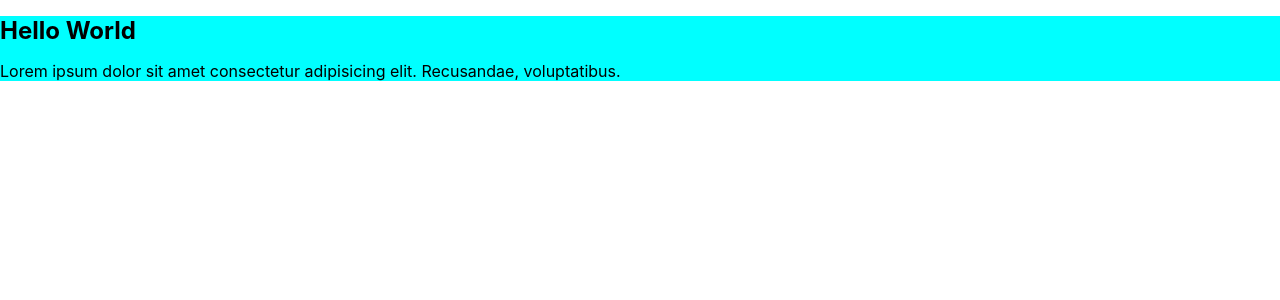
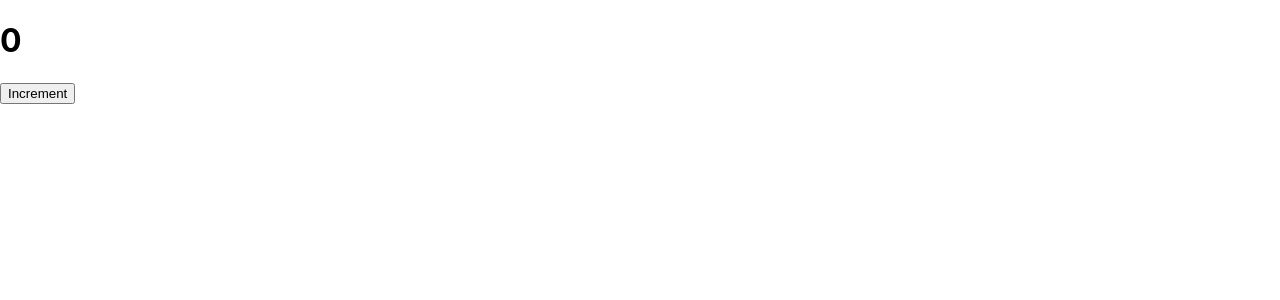
Before and after one commit to MayurArchives/react, a React (Create React App) app: page / in a window 1280 px wide. Shown: the top 300 px of the page. Built offline with nearby package versions, Linux system fonts and the light colour scheme.

Commit message:
lifecycle

```diff
--- a/src/App.jsx
+++ b/src/App.jsx
@@ -13,6 +13,8 @@ import ClassClick from './components/ClassClick';
 import Usergreeting from './components/Usergreeting';
 import NameList from './components/NameList';
 import BasicComponent from './components/BasicComponent';
+import MyComponent from './components/MyComponent';
+
 
 
 class App extends Component {
@@ -40,7 +42,8 @@ class App extends Component {
                 {/* <ClassClick /> */}
                 {/* <Usergreeting /> */}
                 {/* <NameList /> */}
-                <BasicComponent />
+                {/* <BasicComponent /> */}
+                <MyComponent />
 
 
 
--- /dev/null
+++ b/src/components/MyComponent.jsx
@@ -0,0 +1,50 @@
+import React from 'react';
+
+class MyComponent extends React.Component {
+    constructor(props) {
+        super(props);
+        this.state = { count: 0 };
+        console.log('Constructor');
+    }
+
+    static getDerivedStateFromProps(props, state) {
+        console.log('Get Derived State From Props');
+        return null;
+    }
+
+    componentDidMount() {
+        console.log('Component Did Mount');
+    }
+
+    shouldComponentUpdate(nextProps, nextState) {
+        console.log('Should Component Update');
+        return true;
+    }
+
+    getSnapshotBeforeUpdate(prevProps, prevState) {
+        console.log('Get Snapshot Before Update');
+        return null;
+    }
+
+    componentDidUpdate(prevProps, prevState, snapshot) {
+        console.log('Component Did Update');
+    }
+
+    componentWillUnmount() {
+        console.log('Component Will Unmount');
+    }
+
+    render() {
+        console.log('Render');
+        return (
+            <div>
+                <h1>{this.state.count}</h1>
+                <button onClick={() => this.setState({ count: this.state.count + 1 })}>
+                    Increment
+                </button>
+            </div>
+        );
+    }
+}
+
+export default MyComponent;
```
